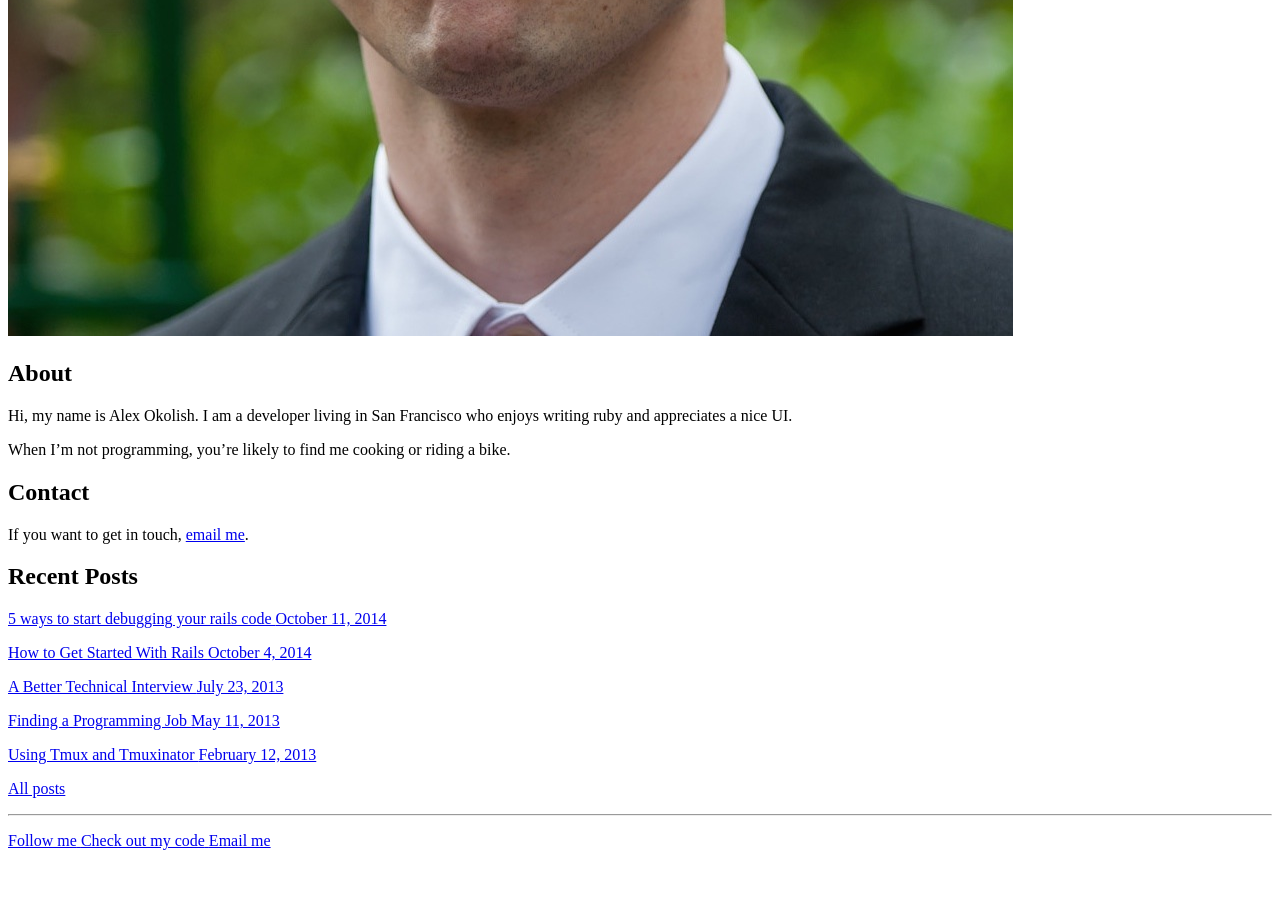
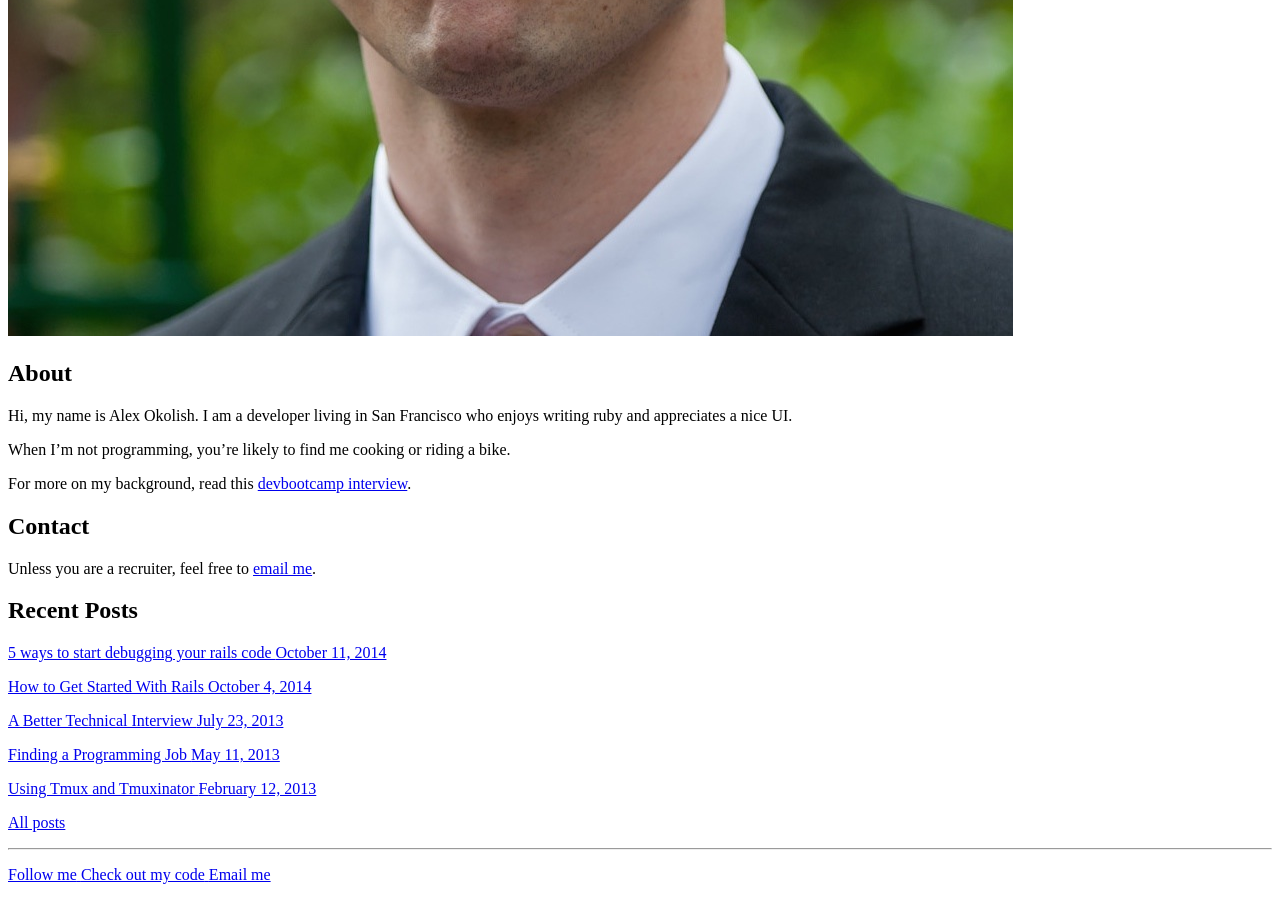
Before and after one commit to ao140505/ao140505.github.io, a Jekyll site: the page built from about/index.html, in a window 1280 px wide and 900 px high, scrolled down 835 px. Built offline with Jekyll 4.4.1, drawn with Linux system fonts in a browser that asks for light colours; some web fonts are replaced; Markdown is read by kramdown in place of the engine named in the settings; comment, search, counter and statistics services are not loaded; before the commit the page ends 1701 px from its top, so only the background shows below that.

Commit message:
add link to interview

```diff
--- a/about/index.html
+++ b/about/index.html
@@ -4,11 +4,16 @@ layout: layout
 
 <article id="about">
   <p><img class="alex" src="/img/alex.jpg"></p>
+
   <h2>About</h2>
   <p>Hi, my name is Alex Okolish. I am a developer living in San Francisco who enjoys writing ruby and appreciates a nice UI.</p>
   <p>When I’m not programming, you’re likely to find me cooking or
   riding a bike.</p>
+  <p>
+    For more on my background, read this
+    <a target="_blank" href="http://sf_video_header.s.devbootcamp.com/2013/05/28/the-journey-from-classical-musician-to-coder-alex-okolish-interview/">devbootcamp interview</a>.
+  </p>
 
   <h2>Contact</h2>
-  <p>If you want to get in touch, <a href="mailto:alex.okolish@gmail.com">email me</a>.</p>
+  <p>Unless you are a recruiter, feel free to <a href="mailto:alex.okolish@gmail.com">email me</a>.</p>
 </article>
```
